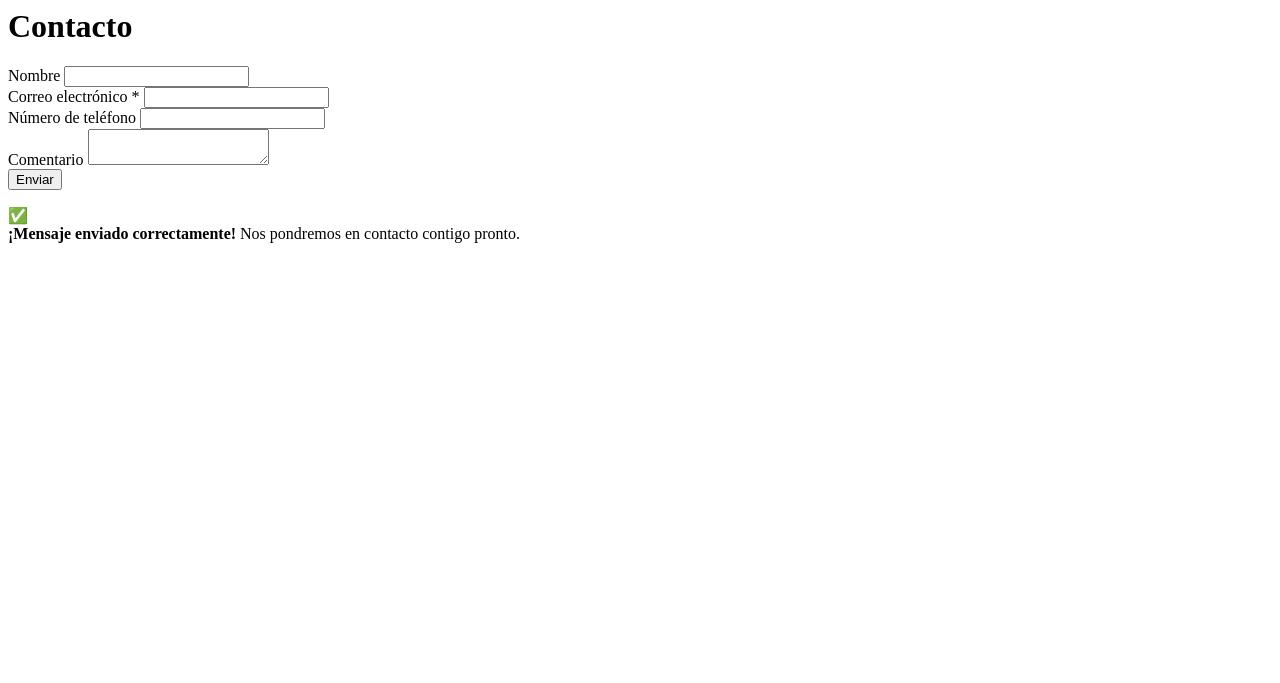
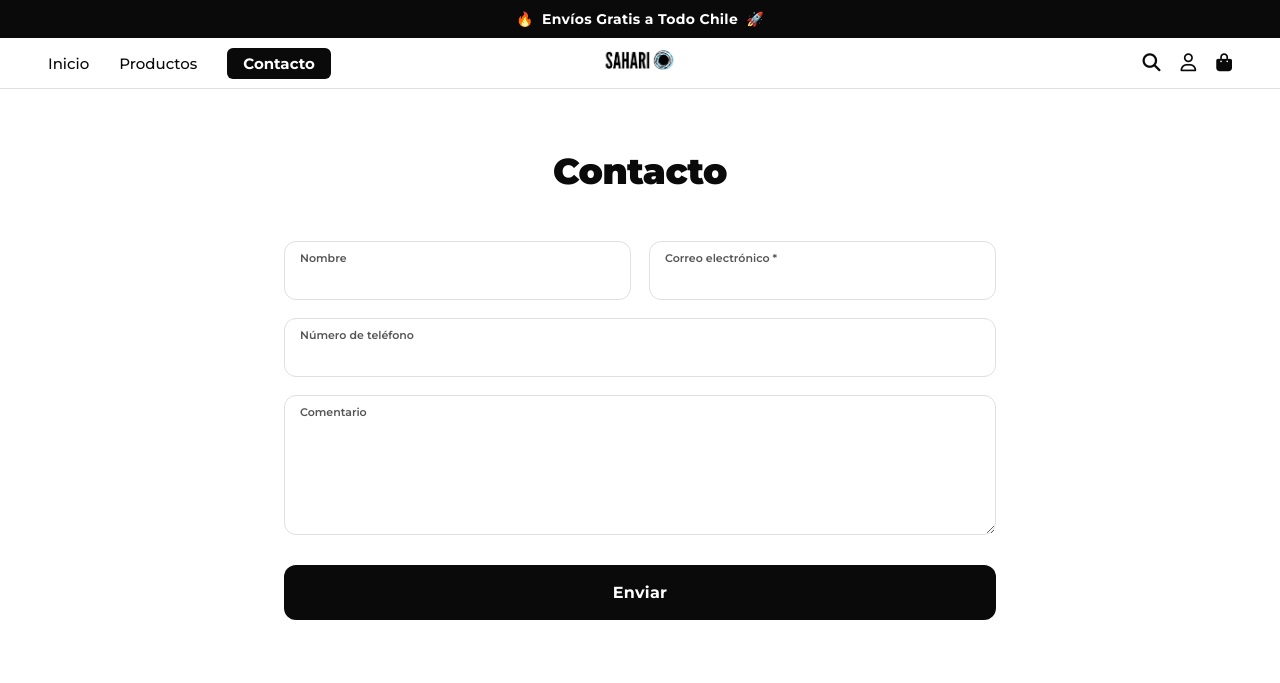
Before and after one commit to Cheigion/Sahari-web, a plain HTML site: page contacto.html in a window 1280 px wide. Drawn offline with Linux system fonts and the light colour scheme.

Commit message:
Update contacto.html

```diff
--- a/contacto.html
+++ b/contacto.html
@@ -1,47 +1,74 @@
+<!DOCTYPE html>
+<html lang="es">
+<head>
+  <meta charset="UTF-8" />
+  <meta name="viewport" content="width=device-width, initial-scale=1.0"/>
+  <title>SAHARI – Contacto</title>
+  <link rel="stylesheet" href="styles.css" />
+  <link rel="stylesheet" href="https://cdnjs.cloudflare.com/ajax/libs/font-awesome/6.5.0/css/all.min.css"/>
+  <link href="https://fonts.googleapis.com/css2?family=Bebas+Neue&family=Montserrat:wght@400;500;600;700;800;900&display=swap" rel="stylesheet"/>
+</head>
+<body>
+
+  <!-- ANNOUNCEMENT BAR -->
+  <div class="announcement-bar">
+    🔥 &nbsp;<strong>Envíos Gratis a Todo Chile</strong>&nbsp; 🚀
+  </div>
+
+  <!-- NAVBAR -->
+  <nav class="navbar">
+    <ul class="nav-links">
+      <li><a href="index.html">Inicio</a></li>
+      <li><a href="productos.html">Productos</a></li>
+      <li><a href="contacto.html" class="active">Contacto</a></li>
+    </ul>
+
+    <div class="nav-logo">
+      <a href="index.html">
+        <img src="img/logo.png" alt="SAHARI Logo" />
+      </a>
+    </div>
+
+    <div class="nav-icons">
+      <a href="#" aria-label="Buscar"><i class="fa-solid fa-magnifying-glass"></i></a>
+      <a href="#" aria-label="Cuenta"><i class="fa-regular fa-user"></i></a>
+      <a href="#" aria-label="Carrito"><i class="fa-solid fa-bag-shopping"></i></a>
+    </div>
+  </nav>
+
   <!-- CONTACT FORM -->
   <div class="contact-container">
     <h1>Contacto</h1>
 
-  <form
-    class="contact-form"
-    action="https://cheigion.app.n8n.cloud/webhook/d8a69e26-d628-4152-a91a-46341d0839e7"
-    method="GET"
-    target="hiddenFrame"
-    onsubmit="handleSubmit(event)"
-  >
+    <div class="contact-form" id="contactForm">
 
       <div class="form-row">
         <div class="form-group">
           <label for="nombre">Nombre</label>
-        <input type="text" id="nombre" class="form-control" />
+          <input type="text" id="nombre" class="form-control" placeholder="" />
         </div>
         <div class="form-group">
           <label for="email">Correo electrónico *</label>
-        <input type="email" id="email" class="form-control" required />
+          <input type="email" id="email" class="form-control" placeholder="" required />
         </div>
       </div>
 
       <div class="form-group">
         <label for="telefono">Número de teléfono</label>
-      <input type="tel" id="telefono" class="form-control" />
+        <input type="tel" id="telefono" class="form-control" placeholder="" />
       </div>
 
       <div class="form-group">
         <label for="comentario">Comentario</label>
-      <textarea id="comentario" class="form-control"></textarea>
+        <textarea id="comentario" class="form-control" placeholder=""></textarea>
       </div>
 
-    <button type="submit" class="btn-submit" id="btnEnviar">
-      Enviar
-    </button>
+      <button class="btn-submit" onclick="enviarFormulario()">Enviar</button>
 
-  </form>
+    </div>
   </div>
 
-<!-- IFRAME OCULTO -->
-<iframe name="hiddenFrame" style="display:none;"></iframe>
-
-<!-- TOAST -->
+  <!-- TOAST NOTIFICATION -->
   <div class="toast" id="toast">
     <div class="toast-icon">✅</div>
     <div class="toast-text">
@@ -51,35 +78,51 @@
   </div>
 
   <script>
-  function handleSubmit(e) {
-    const btn = document.getElementById('btnEnviar');
-    const email = document.getElementById('email').value.trim();
+    const N8N_WEBHOOK_URL = "https://cheigion.app.n8n.cloud/webhook-test/contacto-sahari"; // ← Reemplaza con tu URL de n8n
+
+    async function enviarFormulario() {
+      const nombre    = document.getElementById('nombre').value.trim();
+      const email     = document.getElementById('email').value.trim();
+      const telefono  = document.getElementById('telefono').value.trim();
+      const comentario = document.getElementById('comentario').value.trim();
 
       // Validación básica
       if (!email) {
-      e.preventDefault();
         mostrarToast('error', '⚠️ El correo electrónico es obligatorio.');
         return;
       }
 
-    // Estado loading
-    btn.disabled = true;
-    btn.textContent = 'Enviando...';
+      const datos = { nombre, email, telefono, comentario };
 
-    // Como usamos GET + iframe, no podemos leer respuesta real
-    // Simulamos éxito (UX limpia tipo ecommerce)
-    setTimeout(() => {
+      // Vista previa de datos (simulación mientras no está n8n conectado)
+      console.log('📤 Datos que se enviarán a n8n:', datos);
+
+      try {
+
+        const response = await fetch(N8N_WEBHOOK_URL, {
+          method: 'POST',
+          headers: { 'Content-Type': 'application/json' },
+          body: JSON.stringify(datos)
+        });
+        if (!response.ok) throw new Error('Error en el servidor');
+
+
+        // POR AHORA: simulamos el envío exitoso
+        await new Promise(resolve => setTimeout(resolve, 600));
+
+        // Mostramos toast de éxito
         mostrarToast('success');
 
-      // limpiar campos
+        // Limpiamos el formulario
         document.getElementById('nombre').value = '';
         document.getElementById('email').value = '';
         document.getElementById('telefono').value = '';
         document.getElementById('comentario').value = '';
 
-      btn.disabled = false;
-      btn.textContent = 'Enviar';
-    }, 800);
+      } catch (err) {
+        console.error('Error al enviar:', err);
+        mostrarToast('error', '❌ Ocurrió un error. Intenta nuevamente.');
+      }
     }
 
     function mostrarToast(tipo, mensajePersonalizado) {
@@ -107,3 +150,6 @@
       setTimeout(() => toast.classList.remove('show'), 4000);
     }
   </script>
+
+</body>
+</html>
```
Lines whose indentation alone changed are shown as unchanged.
